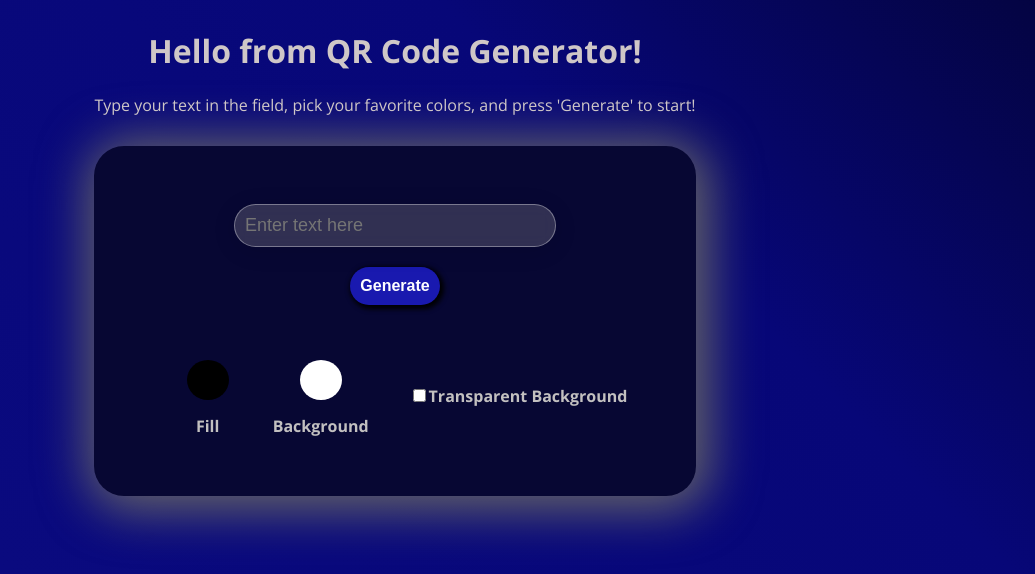
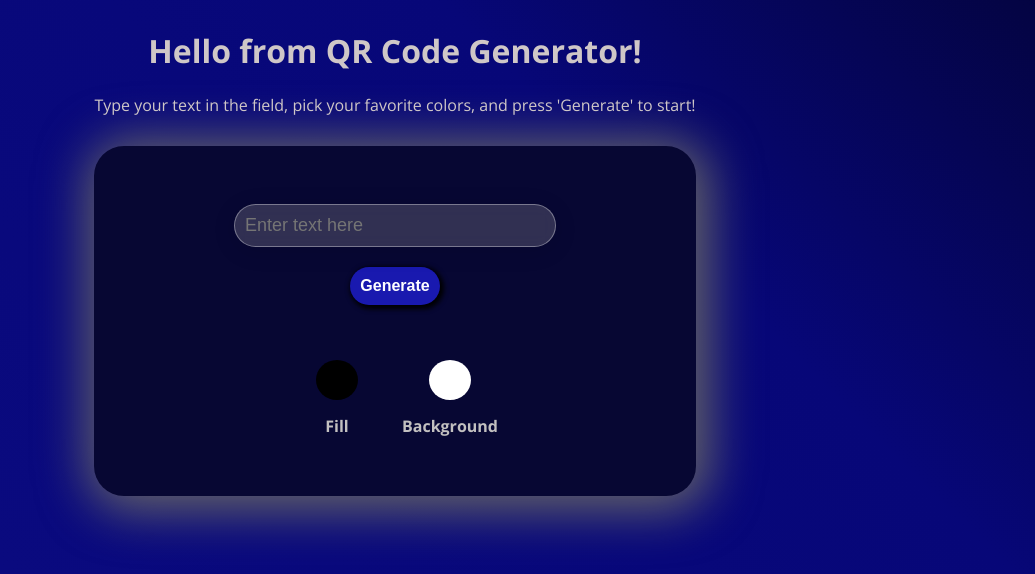
Before and after one commit to theRedKh/qr-code-generator, a React (Create React App) app in the folder client/: page / in a window 1280 px wide. Shown: the top 574 px of the page, without its empty margins (245-1280 px from the left). Built offline with nearby package versions, Linux system fonts and the light colour scheme.

Commit message:
disable transparency

```diff
--- a/client/src/App.js
+++ b/client/src/App.js
@@ -83,7 +83,7 @@ function App() {
             </div>
 
             {/* Transparent Background Toggle */}
-            <div className="transparentBgToggle">
+            <div className="transparentBgToggle" style={{ display: 'none'}}>
               <label>
                 <input
                   type="checkbox"
```
